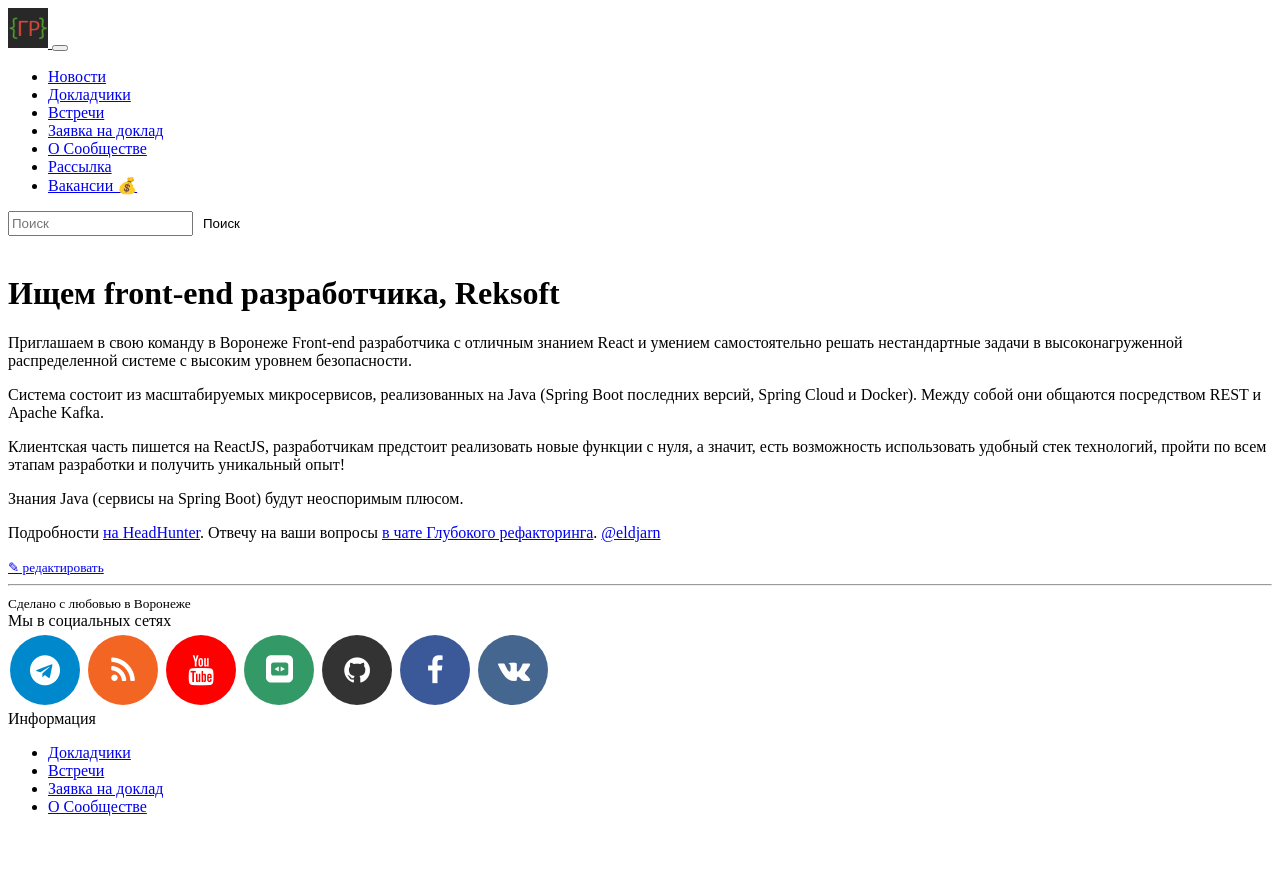
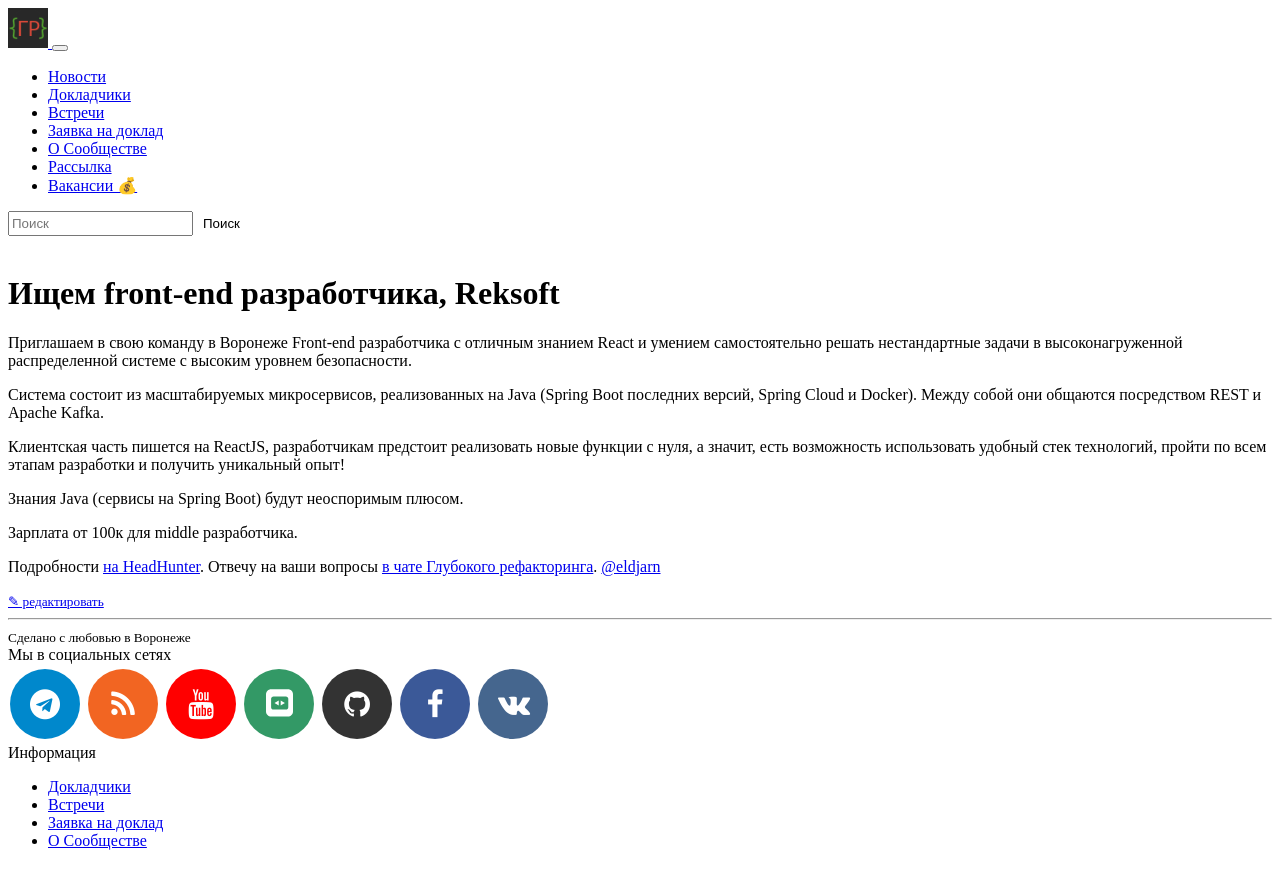
Before and after one commit to deeprefactoring/deeprefactoring.github.io, a Jekyll site: the page built from _jobs/2018-08-22-reksoft-vacancy.md, in a window 1280 px wide. Shown: the top 889 px of the page. Built offline with Jekyll 4.4.1, drawn with Linux system fonts in a browser that asks for light colours; nearby versions of some CDN libraries; some of the changed lines change nothing that is shown.

Commit message:
Update reksoft job

```diff
--- a/_jobs/2018-08-22-reksoft-vacancy.md
+++ b/_jobs/2018-08-22-reksoft-vacancy.md
@@ -5,7 +5,7 @@
 slug: 2018-08-22-reksoft-front-react
 ---
 
-[hh]:https://voronezh.hh.ru/vacancy/27206165
+[hh]:https://voronezh.hh.ru/vacancy/29155280
 [chat]:tg://resolve?domain=deeprefactoring
 
 Приглашаем в свою команду в Воронеже Front-end разработчика с отличным знанием React
@@ -19,6 +19,8 @@
 
 Знания Java (сервисы на Spring Boot) будут неоспоримым плюсом.
 
+Зарплата от 100к для middle разработчика.
+
 Подробности [на HeadHunter][hh].
 Отвечу на ваши вопросы [в чате Глубокого рефакторинга][chat].
 [@eldjarn](/speakers/maxim-popravko)
```
